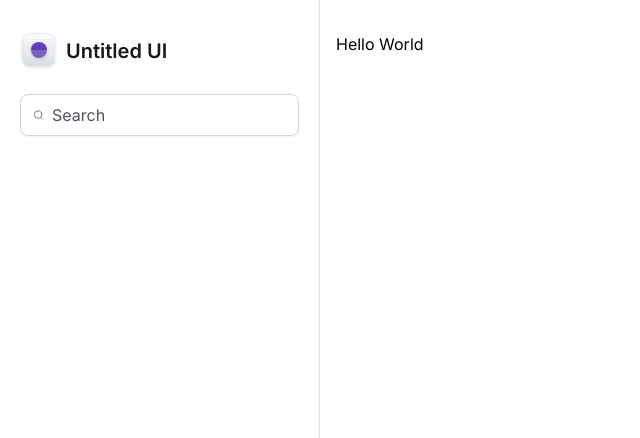
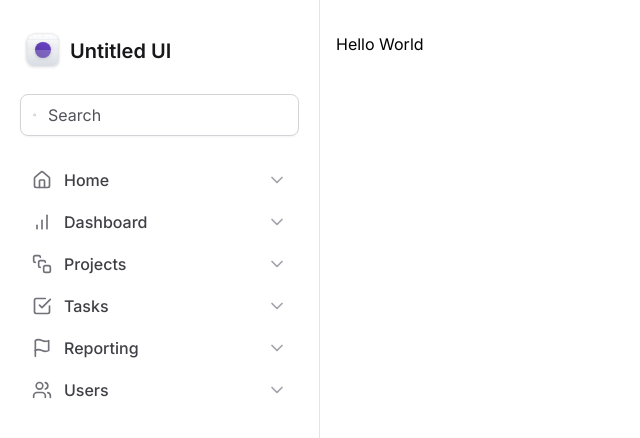
Before and after one commit to PabloYohan/TailwindStudy, a Next.js app: page / in a window 1280 px wide. Shown: the top 438 px of the page, without its empty margins (0-640 px from the left). Built offline with nearby package versions, Linux system fonts and the light colour scheme.

Commit message:
Criação da Navbar principal

```diff
--- a/src/components/Sidebar/Logo.tsx
+++ b/src/components/Sidebar/Logo.tsx
@@ -1,6 +1,6 @@
 export function Logo() {
   return (
-    <strong className="flex items-center gap-2 text-xl font-semibold text-zinc-900">
+    <strong className="mx-1 flex items-center gap-2 text-xl font-semibold text-zinc-900">
       <svg
         width={38}
         height={38}
--- /dev/null
+++ b/src/components/Sidebar/MainNavigation/NavItem.tsx
@@ -0,0 +1,22 @@
+import { ChevronDown } from 'lucide-react'
+import { ElementType } from 'react'
+
+interface NavItemsProps {
+  title: string
+  icon: ElementType
+}
+
+export function NavItem({ title, icon: Icon }: NavItemsProps) {
+  return (
+    <a
+      href=""
+      className="group flex items-center gap-3 rounded px-3 py-2 hover:bg-violet-50"
+    >
+      <Icon className="h-5 w-5 text-zinc-500" />
+      <span className="font-medium text-zinc-700 group-hover:text-violet-500">
+        {title}
+      </span>
+      <ChevronDown className="ml-auto h-5 w-5 text-zinc-400 group-hover:text-violet-300" />
+    </a>
+  )
+}
--- /dev/null
+++ b/src/components/Sidebar/MainNavigation/index.tsx
@@ -0,0 +1,22 @@
+import {
+  BarChart,
+  CheckSquare,
+  Flag,
+  Home,
+  SquareStack,
+  Users,
+} from 'lucide-react'
+import { NavItem } from './NavItem'
+
+export function MainNavigation() {
+  return (
+    <nav className="space-y-0.5 ">
+      <NavItem title="Home" icon={Home} />
+      <NavItem title="Dashboard" icon={BarChart} />
+      <NavItem title="Projects" icon={SquareStack} />
+      <NavItem title="Tasks" icon={CheckSquare} />
+      <NavItem title="Reporting" icon={Flag} />
+      <NavItem title="Users" icon={Users} />
+    </nav>
+  )
+}
--- a/src/components/Sidebar/index.tsx
+++ b/src/components/Sidebar/index.tsx
@@ -1,5 +1,6 @@
 import { Search } from 'lucide-react'
 import { Logo } from './Logo'
+import { MainNavigation } from './MainNavigation'
 
 export function SideBar() {
   return (
@@ -9,10 +10,11 @@
       <div className="flex w-full items-center gap-2 rounded-lg border border-zinc-300 px-3 py-2 shadow-sm">
         <Search className="h-5 w-5 text-zinc-500" />
         <input
-          className="pd-0 flex-1 border-0 bg-transparent text-zinc-900 placeholder-zinc-600"
+          className="pd-0 mx-1 flex-1 border-0 bg-transparent text-zinc-900 placeholder-zinc-600"
           placeholder="Search"
         />
       </div>
+      <MainNavigation />
     </aside>
   )
 }
```
